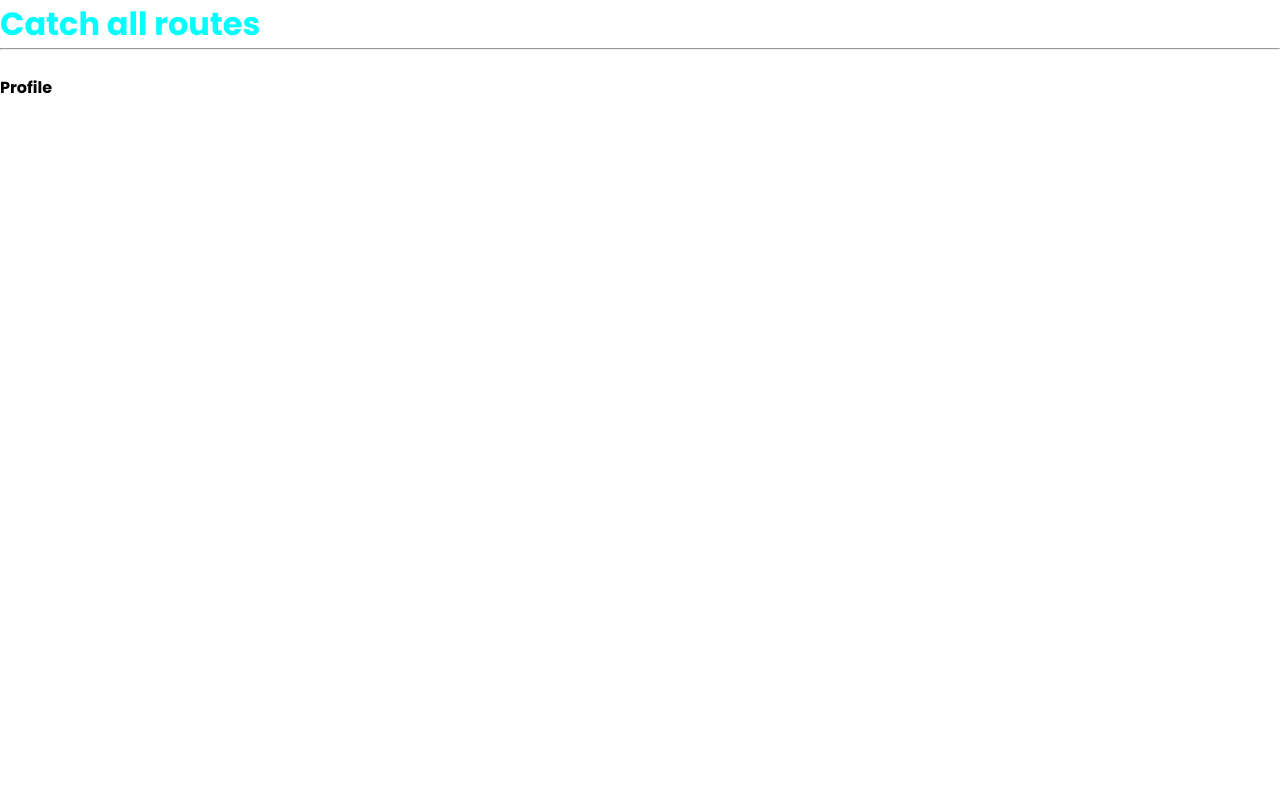
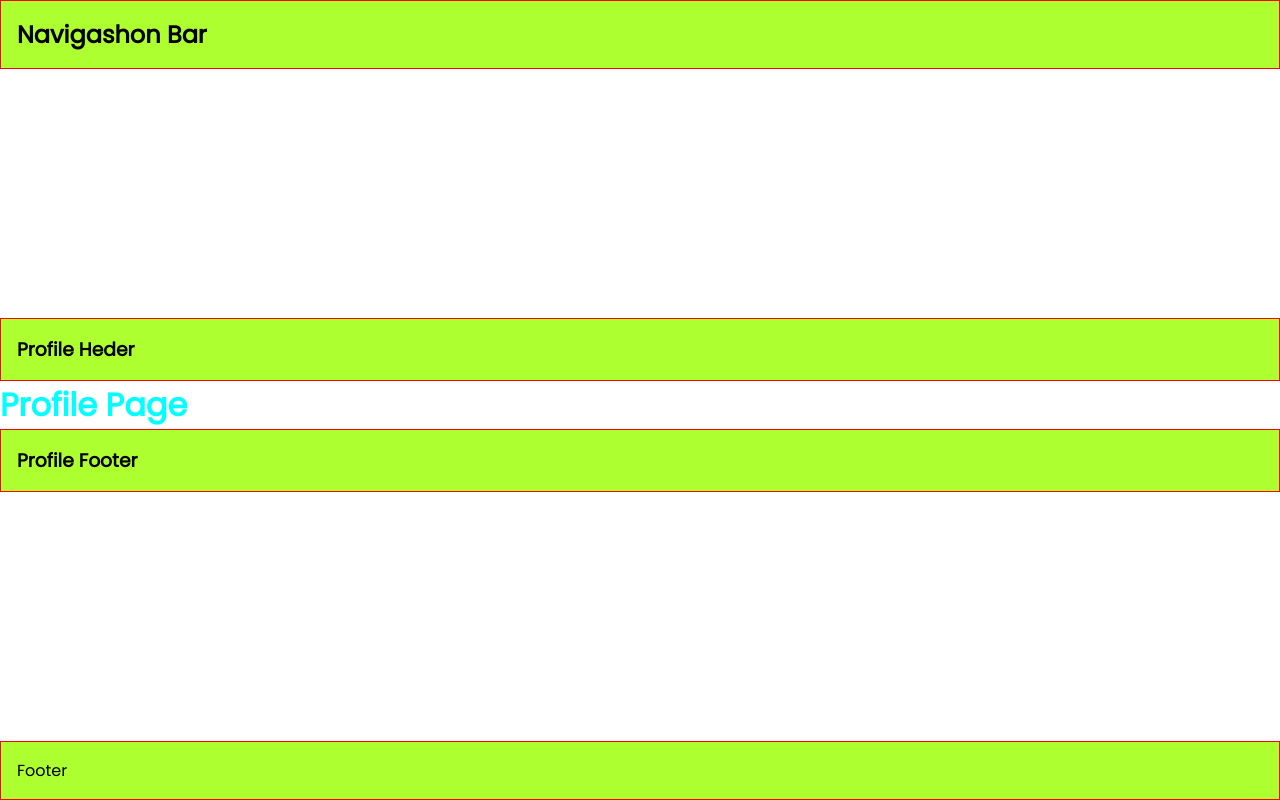
Before and after one commit to sayanthahansaka/nextjs-beginner, a Next.js app: page /Profile in a window 1280 px wide. Built offline with nearby package versions, Linux system fonts and the light colour scheme.

Commit message:
Layout and Nested Layouts

```diff
--- /dev/null
+++ b/src/app/Profile/layout.js
@@ -0,0 +1,13 @@
+export default function ProfileLayout({ children }) {
+  return (
+    <div>
+        <div className="row">
+            <h3>Profile Heder</h3>
+        </div>
+        {children}
+        <div className="row">
+            <h3>Profile Footer</h3>
+        </div>
+    </div>
+  );
+}
--- /dev/null
+++ b/src/app/Profile/page.jsx
@@ -0,0 +1,11 @@
+import React from 'react'
+
+const page = () => {
+  return (
+    <div>
+      <h1>Profile Page</h1>
+    </div>
+  )
+}
+
+export default page
--- a/src/app/About/Carrers/page.jsx
+++ b/src/app/Profile/users/page.jsx
@@ -3,7 +3,7 @@ import React from 'react'
 const page = () => {
   return (
     <div>
-      <h1>About Carrers Page</h1>
+      <h1>Users Page</h1>
     </div>
   )
 }
--- a/src/app/globals.css
+++ b/src/app/globals.css
@@ -7,3 +7,14 @@
 h1{
   color: aqua;
 }
+.row{
+  padding: 1em;
+  border: 1px solid red;
+  background-color: greenyellow;
+}
+.weapper{
+  display: flex;
+  flex-direction: column;
+  justify-content: space-between;
+  min-height: 100vh;
+}
--- a/src/app/layout.js
+++ b/src/app/layout.js
@@ -1,7 +1,7 @@
  import { Poppins } from "next/font/google";
 import "./globals.css";
 
-const poppins = Poppins({ subsets: ["latin"], weight:['700'] });
+const poppins = Poppins({ subsets: ["latin"], weight:['400'] });
 
 export const metadata = {
   title: "Create Next App",
@@ -11,7 +11,18 @@ export const metadata = {
 export default function RootLayout({ children }) {
   return (
     <html lang="en">
-      <body className={poppins.className}>{children}</body>
+      <div className="weapper">
+      <body className={poppins.className}>
+        <div className="row">
+          <h2>Navigashon Bar</h2>
+        </div>
+        {children}
+        <div className="row">
+          Footer
+        </div>
+      </body>
+      </div>
+
     </html>
   );
 }
```
Also changed, not shown: src/app/About/Socials/page.jsx (deleted, +0 -16 lines), src/app/About/page.jsx (added, +11 -0 lines).
